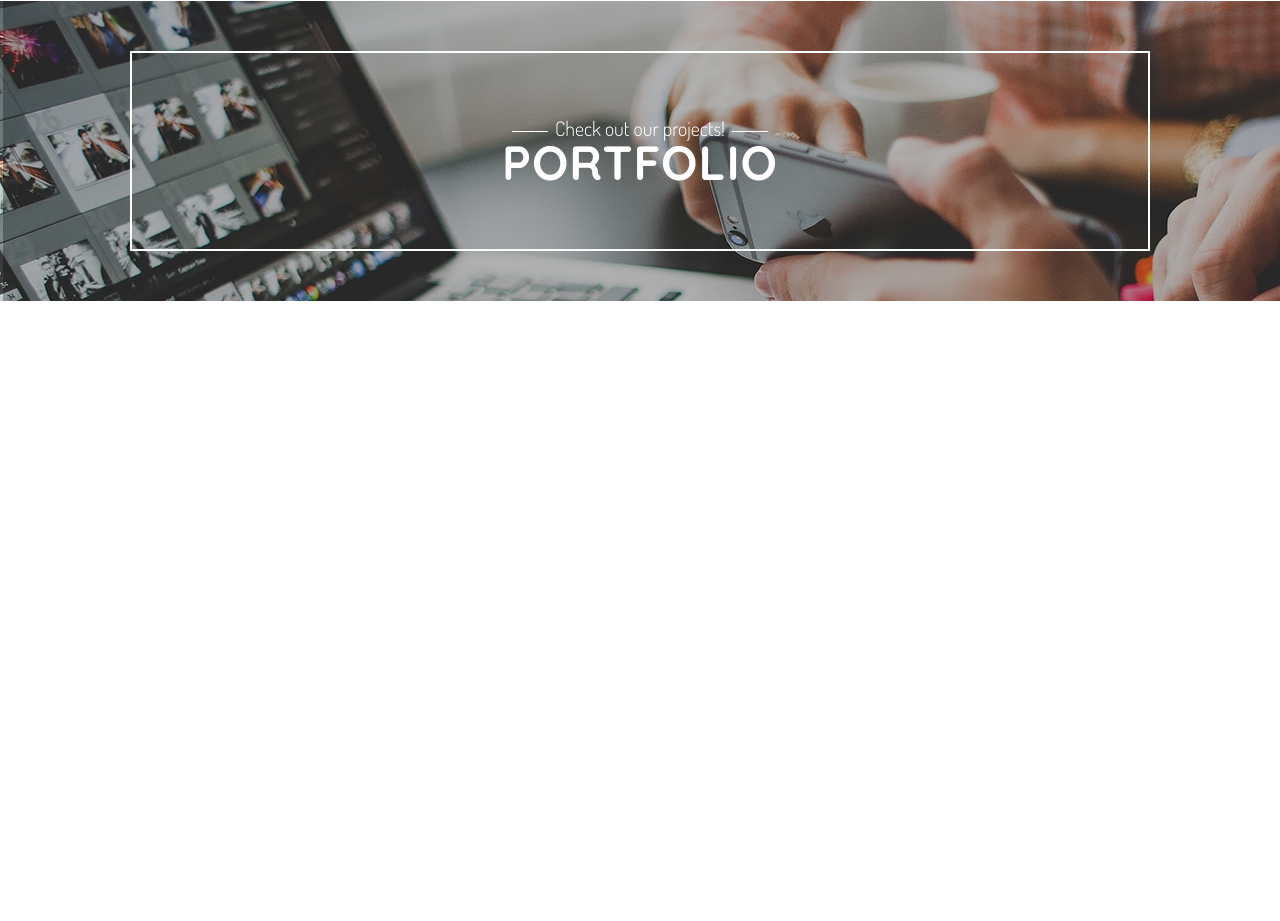
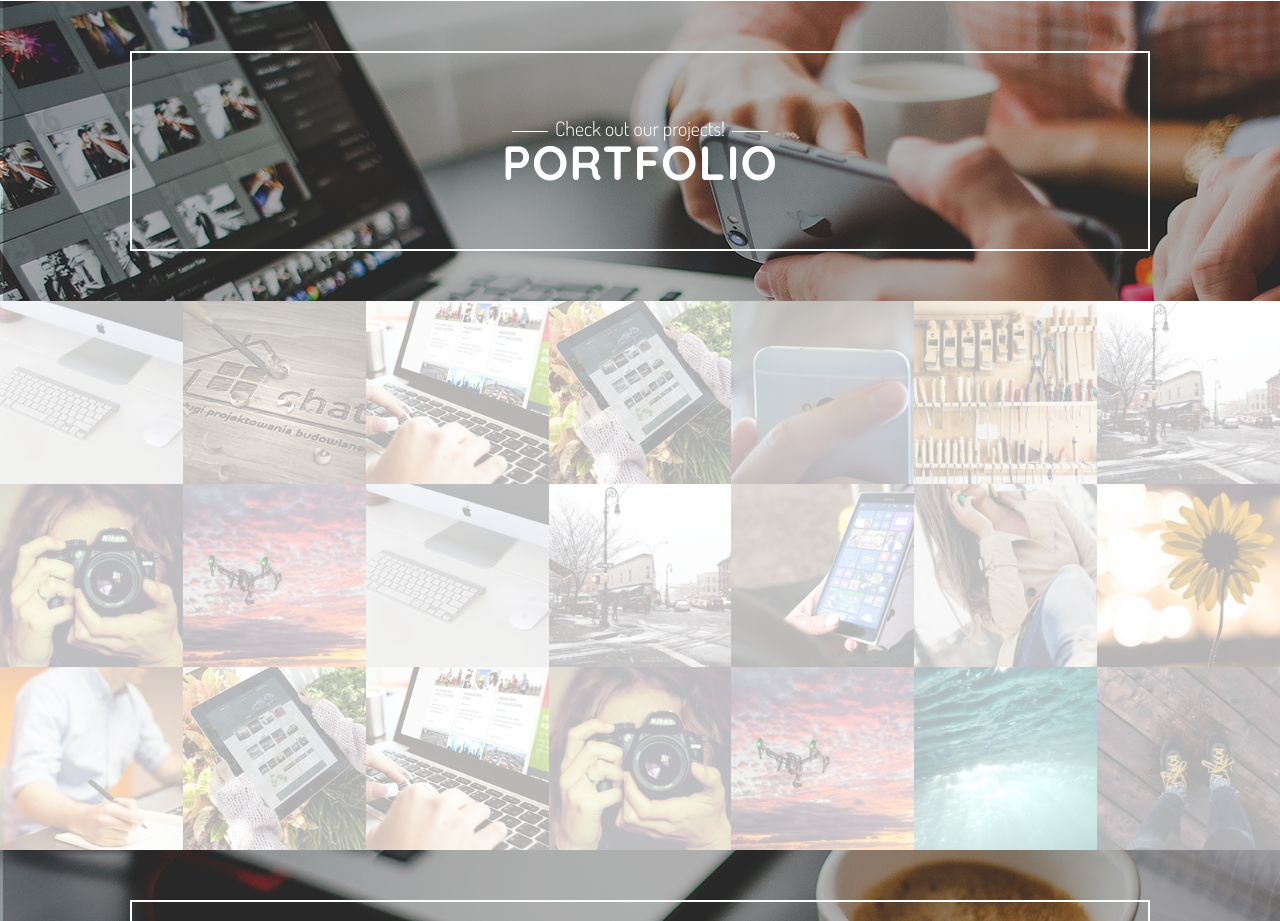
Before and after one commit to mariusjagminas/TopDesigns, a website: page dist/index.html in a window 1280 px wide. Shown: the part 2709-3630 px from the top of the page. Drawn offline with Linux system fonts and the light colour scheme.

Commit message:
Complete portfolio section

```diff
--- a/src/sass/_brands.scss
+++ b/src/sass/_brands.scss
@@ -1,3 +1,3 @@
 .section-header--brands {
-  background: url(./img/brands-bg.jpg);
+  background-image: url(./img/brands-bg.jpg);
 }
--- a/src/sass/_portfolio.scss
+++ b/src/sass/_portfolio.scss
@@ -1,7 +1,83 @@
-.portfolio {
-  min-height: 1007px;
+
+.section-header--portfolio {
+  background-image: url(./img/portfolio-bg.jpg);
 }
 
-.section-header--portfolio {
-  background: url(./img/portfolio-bg.jpg);
+.container--portfolio {
+  padding: 0;
+  margin: 0 auto;
+  max-width: 1660px;
+  display: flex;
+  flex-wrap: wrap;
 }
+
+.portfolio__link {
+  width: 33.3%;
+  position: relative;
+  overflow: hidden;
+  display: none;
+}
+
+.portfolio__link::after,
+.portfolio__link::before {
+  content: "";
+  position: absolute;
+  top: 0;
+  bottom: 0;
+  left: 0;
+  right: 0;
+  transition: 0.5s ease;
+}
+
+.portfolio__link:before {
+  background-image: url(./img/eye.svg);
+  background-repeat: no-repeat;
+  background-size: 30%;
+  background-position: center;
+  z-index: 1;
+  opacity: 0;
+}
+
+.portfolio__link::after {
+  background: rgba(255, 255, 255, 0.7);
+}
+
+.portfolio__link:hover::after {
+  background: rgba(255, 255, 255, 0);
+}
+
+.portfolio__link:hover::before {
+  opacity: 1;
+}
+
+.portfolio__img {
+  transition: 0.5s ease-in-out;
+}
+
+.portfolio__link:hover > .portfolio__img {
+  transform: scale(1.4);
+}
+
+.portfolio__link:nth-child( -n + 12){
+  display: block;
+}
+
+@include medium-scr-and-up {
+  .portfolio__link {
+    width: 25%;
+  }
+
+  .portfolio__link:nth-child(-n + 16){
+    display: block;
+  }
+}
+
+@include large-scr-and-up {
+  .portfolio__link {
+    width: 14.285%;
+  }
+
+  .portfolio__link:nth-child(n){
+    display: block;
+  }
+}
--- a/src/sass/_team.scss
+++ b/src/sass/_team.scss
@@ -4,7 +4,7 @@
 }
 
 .section-header--team {
-  background: url(./img/our-team-bg.jpg);
+  background-image: url(./img/our-team-bg.jpg);
 }
 
 .container--card {
```
Also changed, not shown: dist/index.html, dist/main.min.css.
